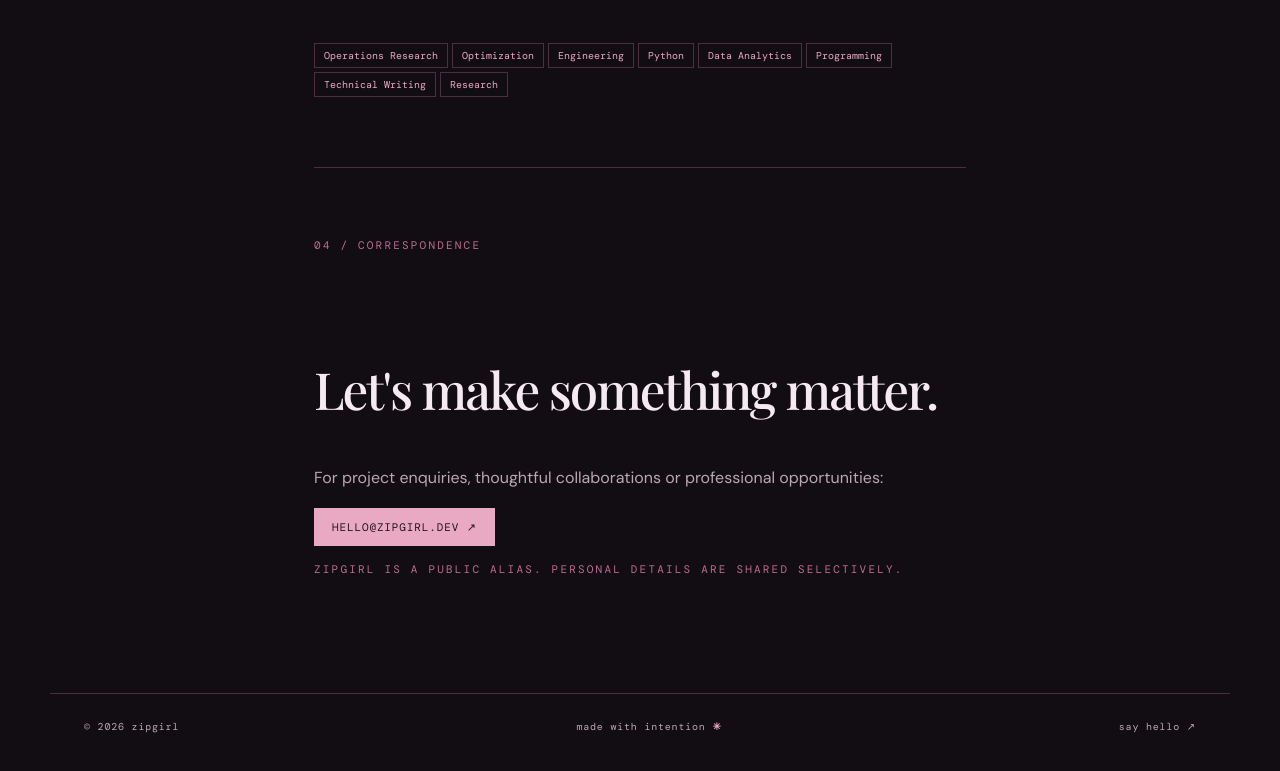
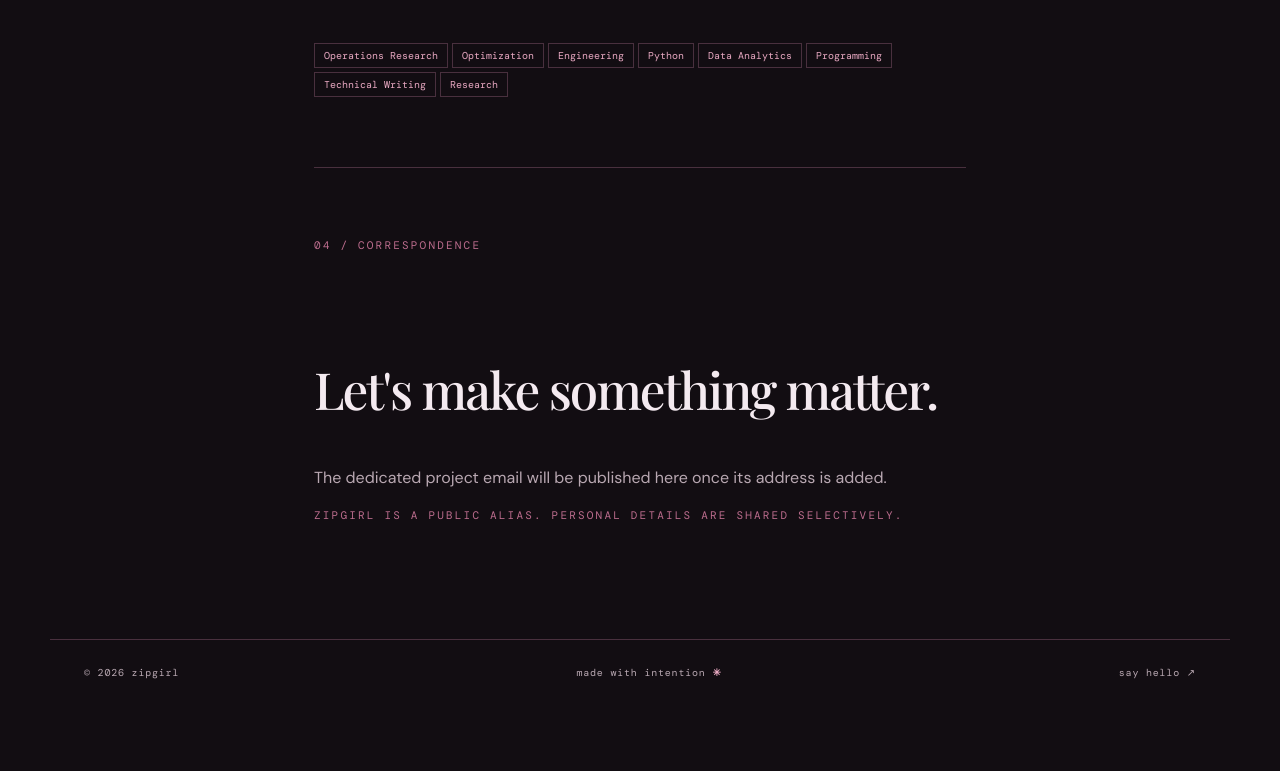
Before and after one commit to zipgirl/zipgirl.github.io, an Astro site: page /about in a window 1280 px wide. Shown: the part 1384-2155 px from the top of the page. After the commit the page ends 2105 px from the top, so only its background shows below. Built offline with nearby package versions, Linux system fonts and the light colour scheme; Astro itself is replaced by a stand-in of ours; a web font is replaced by a local one.

Commit message:
Refine zipgirl setup and publishing configuration

```diff
--- a/src/pages/about.astro
+++ b/src/pages/about.astro
@@ -13,7 +13,7 @@ import BaseLayout from '../layouts/BaseLayout.astro';
     <div class="eyebrow">03 / toolkit</div><h2>Skills & interests</h2>
     <div><span class="tag">Operations Research</span><span class="tag">Optimization</span><span class="tag">Engineering</span><span class="tag">Python</span><span class="tag">Data Analytics</span><span class="tag">Programming</span><span class="tag">Technical Writing</span><span class="tag">Research</span></div>
     <hr class="rule"/>
-    <div class="eyebrow">04 / correspondence</div><h2>Let's make something matter.</h2><p>For project enquiries, thoughtful collaborations or professional opportunities:</p><p><a class="button" href="mailto:hello@zipgirl.dev">hello@zipgirl.dev ↗</a></p>
+    <div class="eyebrow">04 / correspondence</div><h2>Let's make something matter.</h2><p>The dedicated project email will be published here once its address is added.</p>
     <p class="kicker">zipgirl is a public alias. Personal details are shared selectively.</p>
   </div>
 </BaseLayout>
```
